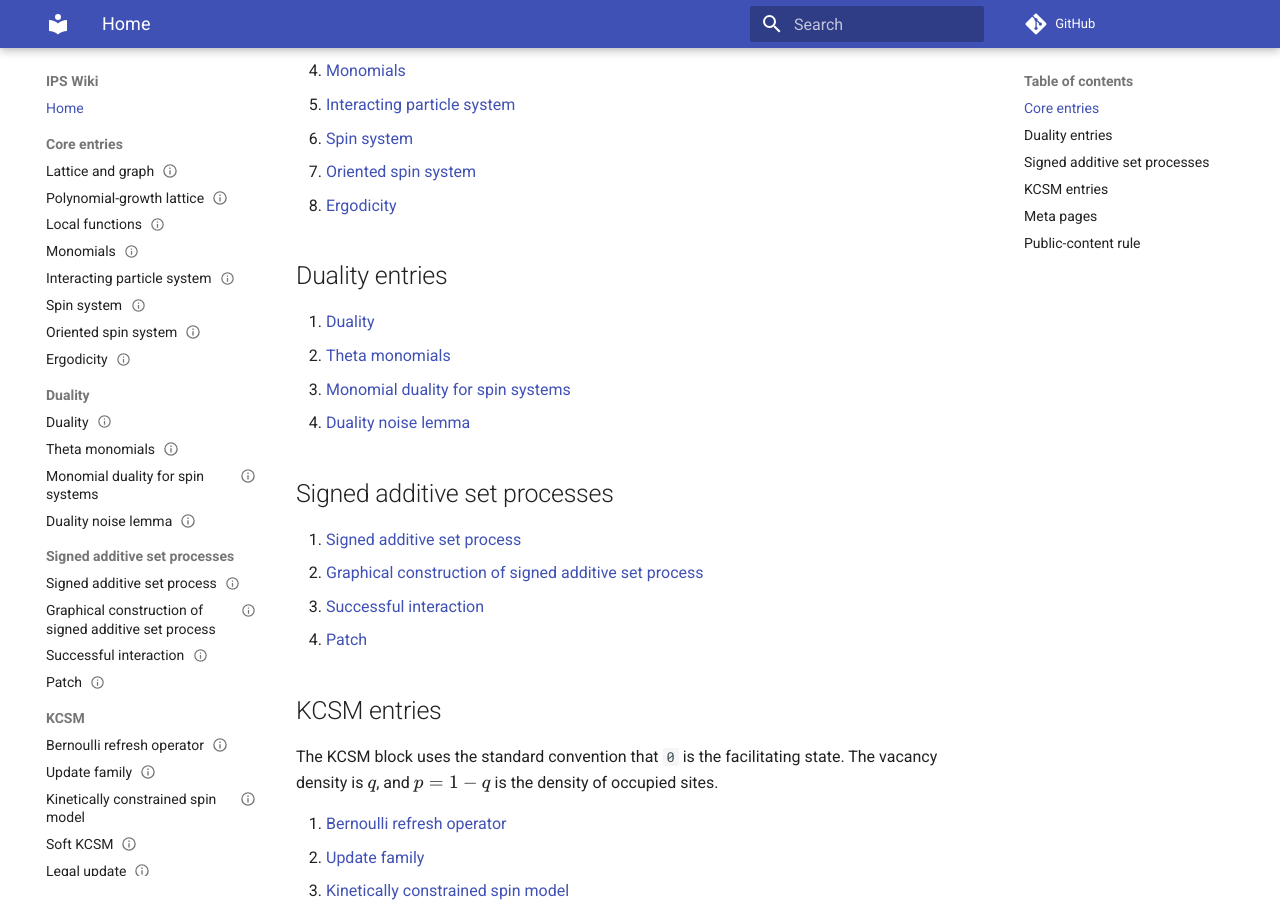
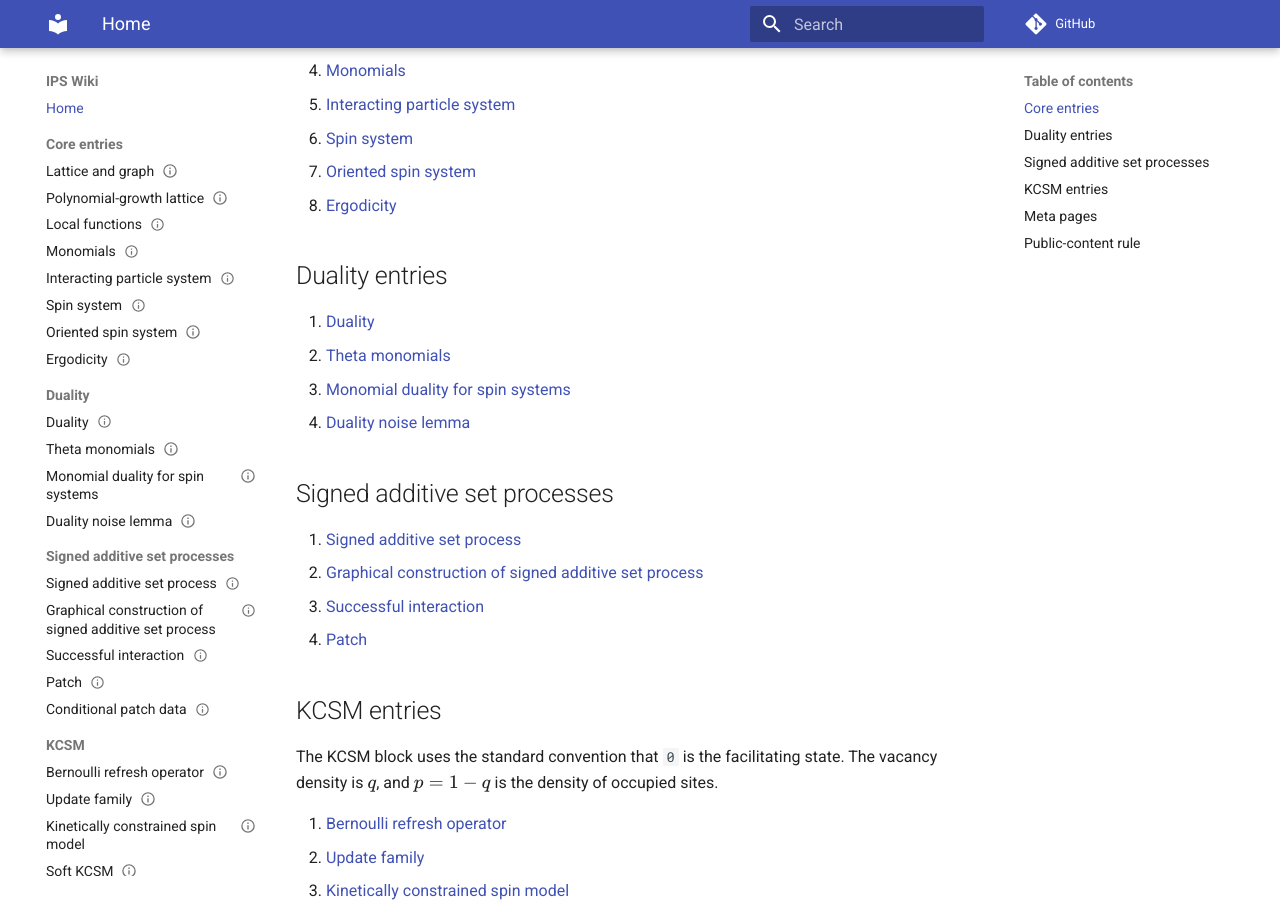
Before and after one commit to maciejgluchowski86-beep/ips-wiki, an MkDocs documentation site: the page built from docs/index.md, in a window 1280 px wide and 900 px high, scrolled down 473 px. Built offline with MkDocs 1.6.1 and Material for MkDocs 9.7.7, drawn with Linux system fonts in a browser that asks for light colours; comment, search, counter and statistics services are not loaded.

Commit message:
Add conditional patch data to navigation

```diff
--- a/mkdocs.yml
+++ b/mkdocs.yml
@@ -38,6 +38,7 @@ nav:
       - Graphical construction of signed additive set process: entries/graphical-construction-of-signed-additive-set-process.md
       - Successful interaction: entries/successful-interaction.md
       - Patch: entries/patch.md
+      - Conditional patch data: entries/conditional-patch-data.md
   - KCSM:
       - Bernoulli refresh operator: entries/bernoulli-refresh-operator.md
       - Update family: entries/update-family.md
```
